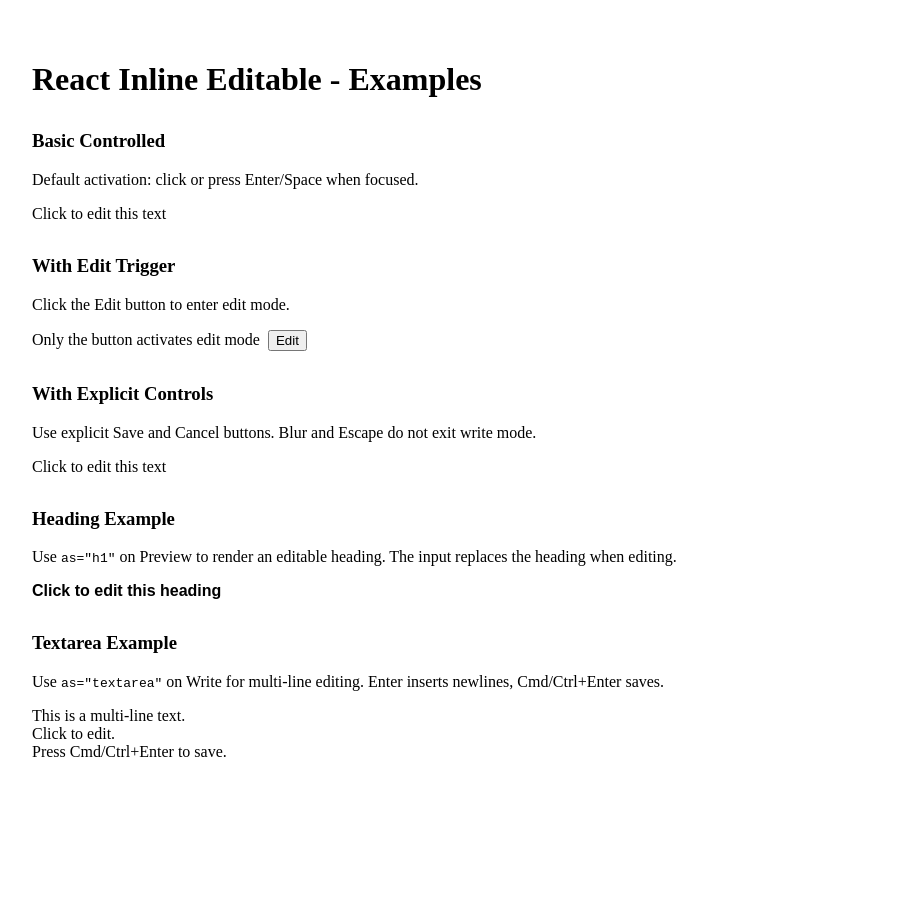
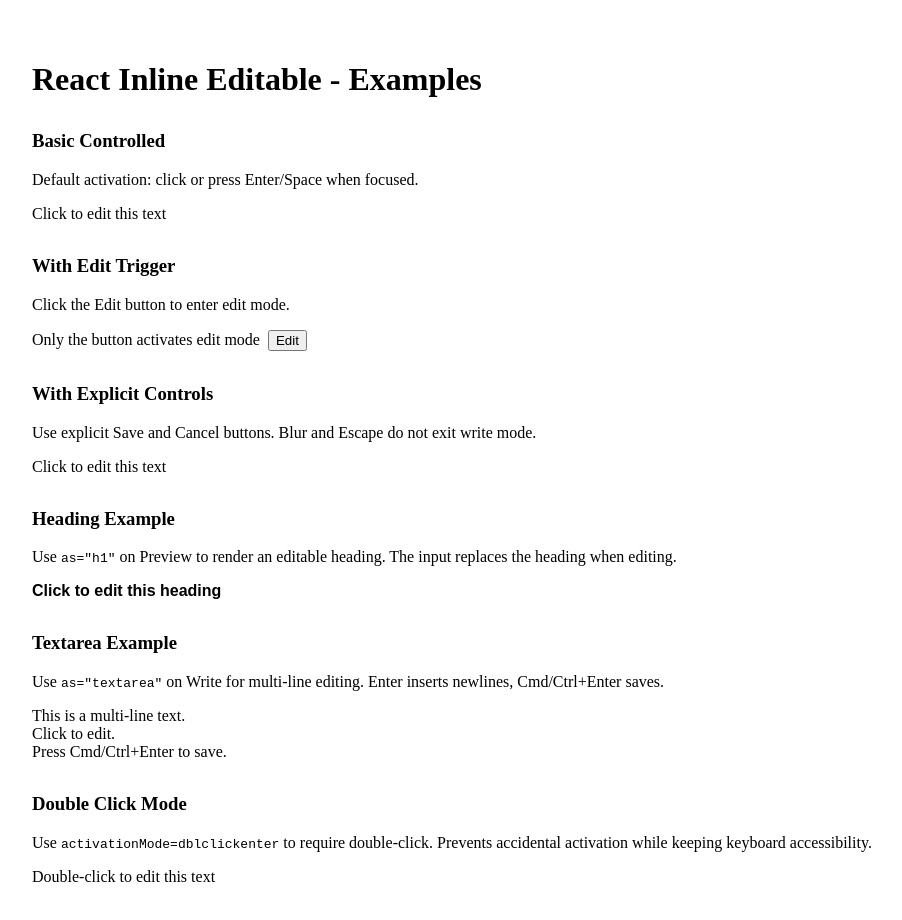
Before and after one commit to subhash-malireddy/react-inline-editable, a React (Vite) app in the folder packages/react-inline-editable/: page / in a window 1280 px wide. Shown: the top 920 px of the page, without its empty margins (8-910 px from the left). Before the commit the page ends 801 px from the top, so only its background shows below. Built offline with nearby package versions, Linux system fonts and the light colour scheme.

Commit message:
Add DoubleClickMode example to App component for double-click editing functionality

```diff
--- a/packages/react-inline-editable/src/App.tsx
+++ b/packages/react-inline-editable/src/App.tsx
@@ -4,6 +4,7 @@
 import { WithExplicitControls } from "./examples/core-examples/WithExplicitControls";
 import { HeadingExample } from "./examples/core-examples/HeadingExample";
 import { TextareaExample } from "./examples/core-examples/TextareaExample";
+import { DoubleClickMode } from "./examples/core-examples/DoubleClickMode";
 
 function App() {
   return (
@@ -28,6 +29,10 @@
       <section style={{ marginTop: "2rem" }}>
         <TextareaExample />
       </section>
+
+      <section style={{ marginTop: "2rem" }}>
+        <DoubleClickMode />
+      </section>
     </div>
   );
 }
--- /dev/null
+++ b/packages/react-inline-editable/src/examples/core-examples/DoubleClickMode.tsx
@@ -0,0 +1,27 @@
+import { InlineEditable } from "@/index";
+import { useState } from "react";
+
+export function DoubleClickMode() {
+  const [value, setValue] = useState("Double-click to edit this text");
+
+  return (
+    <div>
+      <h3>Double Click Mode</h3>
+      <p>
+        Use <code>activationMode={["dblclick", "enter"]}</code> to require
+        double-click. Prevents accidental activation while keeping keyboard
+        accessibility.
+      </p>
+      <InlineEditable onSave={() => console.log("Saved:", value)}>
+        <InlineEditable.Preview activationMode={["dblclick", "enter"]}>
+          {value}
+        </InlineEditable.Preview>
+        <InlineEditable.Write
+          name="dblclick-text"
+          value={value}
+          onChange={(e) => setValue(e.target.value)}
+        />
+      </InlineEditable>
+    </div>
+  );
+}
```
